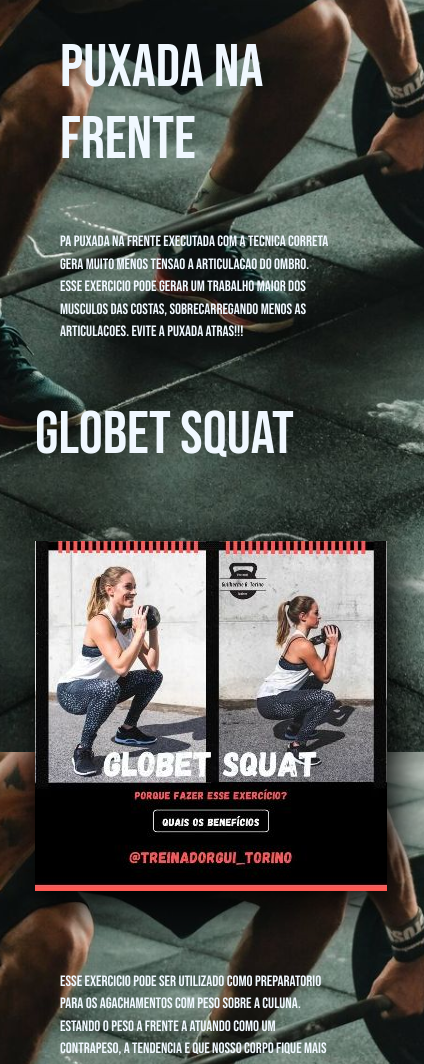
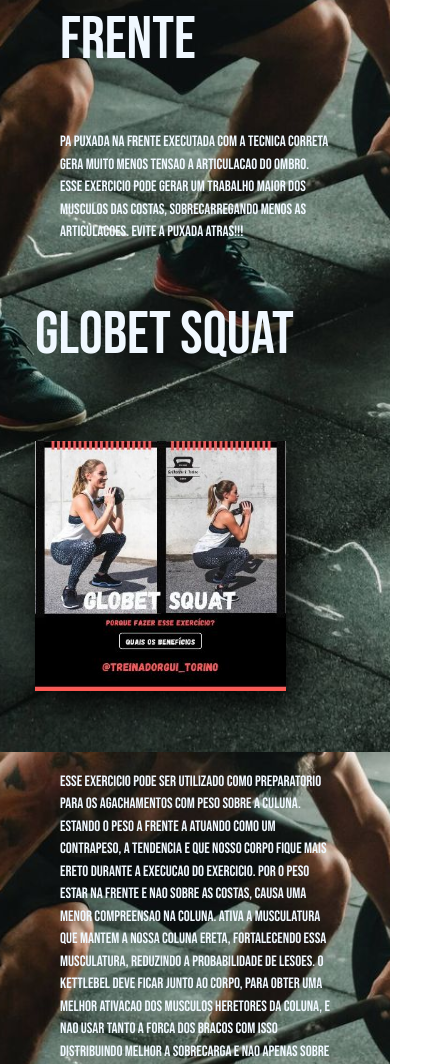
Before and after one commit to clemilano/proyecto-gui2, a plain HTML site: page pages/blog.html in a window 390 px wide. Shown: the part 936-2000 px from the top of the page, 424 px wide, since content can reach past the window. Drawn offline with nearby package versions, Linux system fonts and the light colour scheme.

Commit message:
arregle los scrolls, imagenes de galeria y color del boton del navbar

```diff
--- a/assets/scss/style.scss
+++ b/assets/scss/style.scss
@@ -6,7 +6,9 @@
     padding: 0;
     box-sizing: border-box;
 }
-
+.navbar-toggler{
+    background-color: rgb(0, 0, 0);
+}
 @mixin propiedades ($ancho,$relleno,$margen) {
     width: $ancho;
     padding: $relleno;
@@ -192,8 +194,12 @@ footer{
 
     .main .divG{
         grid-template-columns: 1fr 1fr;
+        margin: 100px;
     }
-
+    img{
+        max-width: 350px;
+        max-height: 250px;
+    }
     .frase{
         font-size: 50px;
     }
--- a/pages/blog.html
+++ b/pages/blog.html
@@ -46,7 +46,7 @@
                     <h2 data-aos="fade-right" class="tituTarjeta">PUXADA ATRAS</h2>
                     <div>
                         <img class="imgTarjeta" src="../assets/img/puxada.JPG" alt="">
-                        <div class="textTarjeta1">
+                        <div class="textTarjeta">
                             <p>Nesse exercicio, por a posicao adotada do corpo, a um aumento da rotacao do ombro, e isso deve ser evitado, para que nao se tenha lesoes subsequentes. A PUXADA ATRAS pode te levar a uma lesao por uso excessivo, ocasionando uma sindrome do impacto nas estruturas das articulacoes do ombro. PUXADA ATRAS pode gerar lesoes nos tendoes di supraespinhoso, na porcao longa do biceps e bolsa subacreomial. </p>
                             <h2 data-aos="fade-right" class="tituTarjeta">PUXADA NA FRENTE</h2>
                             <p>PA PUXADA NA FRENTE executada com a tecnica correta gera muito menos tensao a articulacao do ombro. Esse exercicio pode gerar um trabalho maior dos musculos das costas, sobrecarregando menos as articulacoes. EVITE A PUXADA ATRAS!!!</p>
@@ -55,7 +55,7 @@
                     <h2 data-aos="fade-right" class="tituTarjeta">GLOBET SQUAT</h2>
                     <div>
                         <img class="imgTarjeta" src="../assets/img/globetSquat.JPG" alt="">
-                        <div class="textTarjeta2">
+                        <div class="textTarjeta">
                             <p>Esse exercicio pode ser utilizado como preparatorio para os agachamentos com peso sobre a culuna. Estando o peso a frente a atuando como um contrapeso, a tendencia e que nosso corpo fique mais ereto durante a execucao do exercicio. Por o peso estar na frente e nao sobre as costas, causa uma menor compreensao na coluna. Ativa a musculatura que mantem a nossa coluna ereta, fortalecendo essa musculatura, reduzindo a probabilidade de lesoes. O kettlebel deve ficar junto ao corpo, para obter uma melhor ativacao dos musculos heretores da coluna, e nao usar tanto a forca dos bracos com isso distribuindo melhor a sobrecarga e nao apenas sobre lombar.</p>
                         </div>
                     </div>
```
Also changed, not shown: index.html (+1 -1 lines), pages/contato.html (+1 -1 lines), assets/style/style.css.
